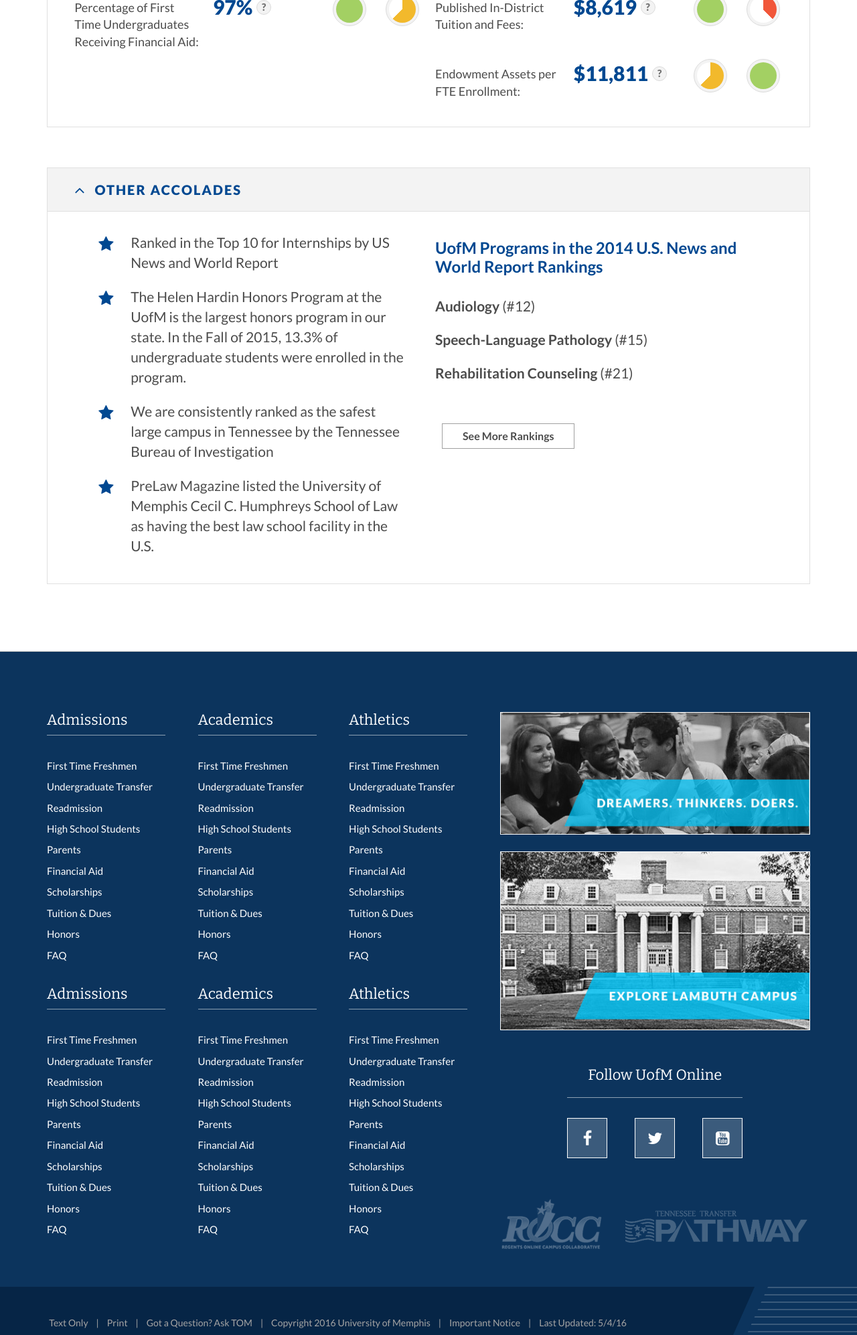
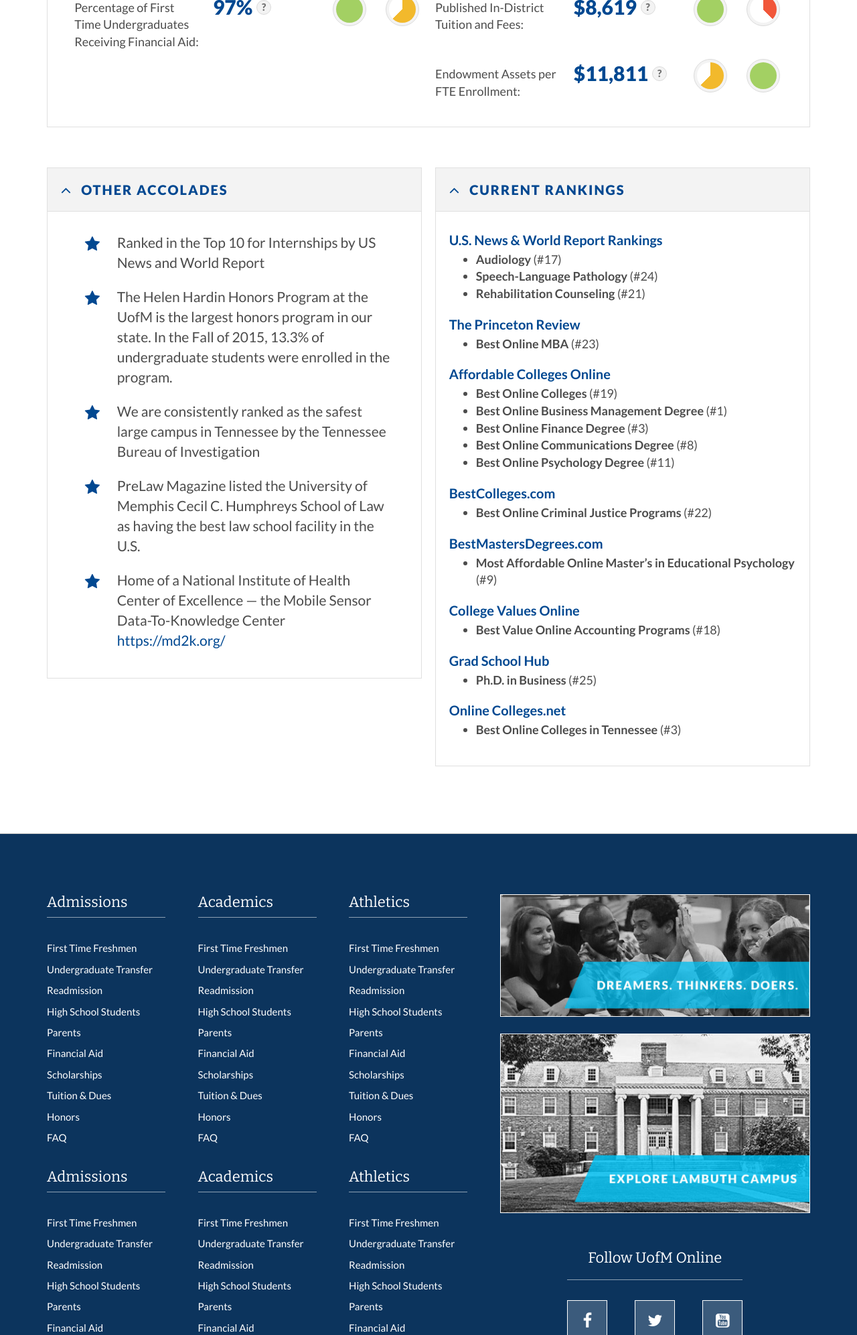
Before and after one commit to UniversityOfMemphisWeb/memphis.edu_templates, a PHP site: template resources/views/scorecard.html.twig in a window 1280 px wide. Shown: the part 1670-3663 px from the top of the page at 67% size. Run offline with PHP 8.4, Linux system fonts and the light colour scheme; the template is opened without the code that fills it, so the values that code supplies are empty; some libraries are stand-ins or nearby versions.

Commit message:
Updated copy

```diff
--- a/resources/views/scorecard.html.twig
+++ b/resources/views/scorecard.html.twig
@@ -595,15 +595,13 @@
                             </div>
 
                             <div class="row">
-                                <div class="col-xs-24">
+                                <div class="col-xs-24 col-md-12">
                                     <div class="scorecard--box">
                                         <div class="scorecard--box__title">
                                             <i class="scorecard--box__close fa fa-angle-up"></i> <h2>Other Accolades</h2>
                                         </div>
 
                                         <div class="scorecard--box__interior">
-                                            <div class="row">
-                                                <div class="col-xs-24 col-md-12">
                                             <ul class="scorecard--lists__star">
                                                 <li>Ranked in the Top 10 for Internships by US News and World Report</li>
 
@@ -612,45 +610,65 @@
                                                 <li>We are consistently ranked as the safest large campus in Tennessee by the Tennessee Bureau of Investigation</li>
 
                                                 <li>PreLaw Magazine listed the University of Memphis Cecil C. Humphreys School of Law as having the best law school facility in the U.S.</li>
-                                                    </ul>
-                                                </div>
 
-                                                <div class="col-xs-24 col-md-12">
-                                                    <h2 style="font-size: 24px; font-weight: 700; letter-spacing: normal; line-height: 28px; text-transform: none;">UofM Programs in the 2014 U.S. News and World Report Rankings</h2>
-
-                                                    <ul class="scorecard--lists__rankings">
-                                                        <li><strong>Audiology</strong> (#12)</li>
-                                                        <li><strong>Speech-Language Pathology</strong> (#15)</li>
-                                                        <li><strong>Rehabilitation Counseling</strong> (#21)</li>
-                                                    </ul>
-
-                                                    <div style="margin-top: 40px;" class="scorecard--button">
-                                                        <span>See More Rankings</span>
-                                                        <div id="scorecard-button-rankings" class="scorecard--button__info">
-                                                            <div class="scorecard--button__info__wrap">
-                                                                <div class="scorecard--button__info__title">
-                                                                    Additional U.S. News & World Report Rankings <i class="fa fa-times scorecard--button__close"></i>
-                                                                </div>
-
-                                                                <div class="scorecard--button__info__lists">
-                                                                    <ul>
-                                                                        <li>Clinical Psychology (#79)</li>
-                                                                        <li>Public Affairs (#104)</li>
-                                                                        <li>Online MBA (#66)</li>
-                                                                        <li>Math (#126)</li>
-                                                                        <li>Law (#142)</li>
-                                                                        <li>Education (#180)</li>
-                                                                        <li>Fine Arts (#177)</li>
-                                                                        <li>Nursing (#193)</li>
-                                                                        <li>Biological Sciences (#209)</li>
-                                                                        <li>Psychology (#117)</li>
+                                                <li>Home of a National Institute of Health Center of Excellence — the Mobile Sensor Data-To-Knowledge Center <a href="https://md2k.org/" target="_blank">https://md2k.org/</a></li>
                                             </ul>
                                         </div>
                                     </div>
                                 </div>
+
+                                <div class="col-xs-24 col-md-12">
+                                    <div class="scorecard--box">
+                                        <div class="scorecard--box__title">
+                                            <i class="scorecard--box__close fa fa-angle-up"></i> <h2>Current Rankings</h2>
                                         </div>
-                                                </div>
-                                            </div>
+
+                                        <div class="scorecard--box__interior">
+                                            <h2 style="margin: 20px 0 5px; font-size: 20px; font-weight: 700; letter-spacing: normal; line-height: 24px; text-transform: none;">U.S. News & World Report Rankings</h2>
+                                            <ul style="margin-bottom: 20px;">
+                                                <li><strong>Audiology</strong> (#17)</li>
+                                                <li><strong>Speech-Language Pathology</strong> (#24)</li>
+                                                <li><strong>Rehabilitation Counseling</strong> (#21)</li>
+                                            </ul>
+
+                                            <h2 style="margin: 10px 0 5px; font-size: 20px; font-weight: 700; letter-spacing: normal; line-height: 24px; text-transform: none;">The Princeton Review</h2>
+                                            <ul style="margin-bottom: 20px;">
+                                                <li><strong>Best Online MBA</strong> (#23)</li>
+                                            </ul>
+
+                                            <h2 style="margin: 10px 0 5px; font-size: 20px; font-weight: 700; letter-spacing: normal; line-height: 24px; text-transform: none;">Affordable Colleges Online</h2>
+                                            <ul style="margin-bottom: 20px;">
+                                                <li><strong>Best Online Colleges</strong> (#19)</li>
+                                                <li><strong>Best Online Business Management Degree</strong> (#1)</li>
+                                                <li><strong>Best Online Finance Degree</strong> (#3)</li>
+                                                <li><strong>Best Online Communications Degree</strong> (#8)</li>
+                                                <li><strong>Best Online Psychology Degree</strong> (#11)</li>
+                                            </ul>
+
+                                            <h2 style="margin: 10px 0 5px; font-size: 20px; font-weight: 700; letter-spacing: normal; line-height: 24px; text-transform: none;">BestColleges.com</h2>
+                                            <ul style="margin-bottom: 20px;">
+                                                <li><strong>Best Online Criminal Justice Programs</strong> (#22)</li>
+                                            </ul>
+
+                                            <h2 style="margin: 10px 0 5px; font-size: 20px; font-weight: 700; letter-spacing: normal; line-height: 24px; text-transform: none;">BestMastersDegrees.com</h2>
+                                            <ul style="margin-bottom: 20px;">
+                                                <li><strong>Most Affordable Online Master’s in Educational Psychology</strong> (#9)</li>
+                                            </ul>
+
+                                            <h2 style="margin: 10px 0 5px; font-size: 20px; font-weight: 700; letter-spacing: normal; line-height: 24px; text-transform: none;">College Values Online</h2>
+                                            <ul style="margin-bottom: 20px;">
+                                                <li><strong>Best Value Online Accounting Programs</strong> (#18)</li>
+                                            </ul>
+
+                                            <h2 style="margin: 10px 0 5px; font-size: 20px; font-weight: 700; letter-spacing: normal; line-height: 24px; text-transform: none;">Grad School Hub</h2>
+                                            <ul style="margin-bottom: 20px;">
+                                                <li><strong>Ph.D. in Business</strong> (#25)</li>
+                                            </ul>
+
+                                            <h2 style="margin: 10px 0 5px; font-size: 20px; font-weight: 700; letter-spacing: normal; line-height: 24px; text-transform: none;">Online Colleges.net</h2>
+                                            <ul style="margin-bottom: 20px;">
+                                                <li><strong>Best Online Colleges in Tennessee</strong> (#3)</li>
+                                            </ul>
                                         </div>
                                     </div>
                                 </div>
```
Lines whose indentation alone changed are shown as unchanged.
